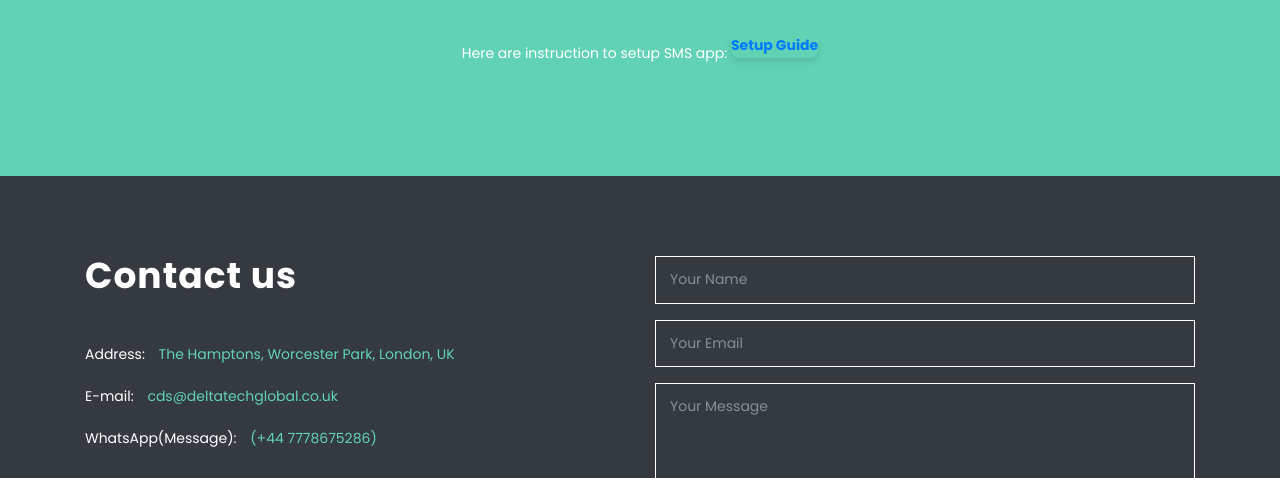
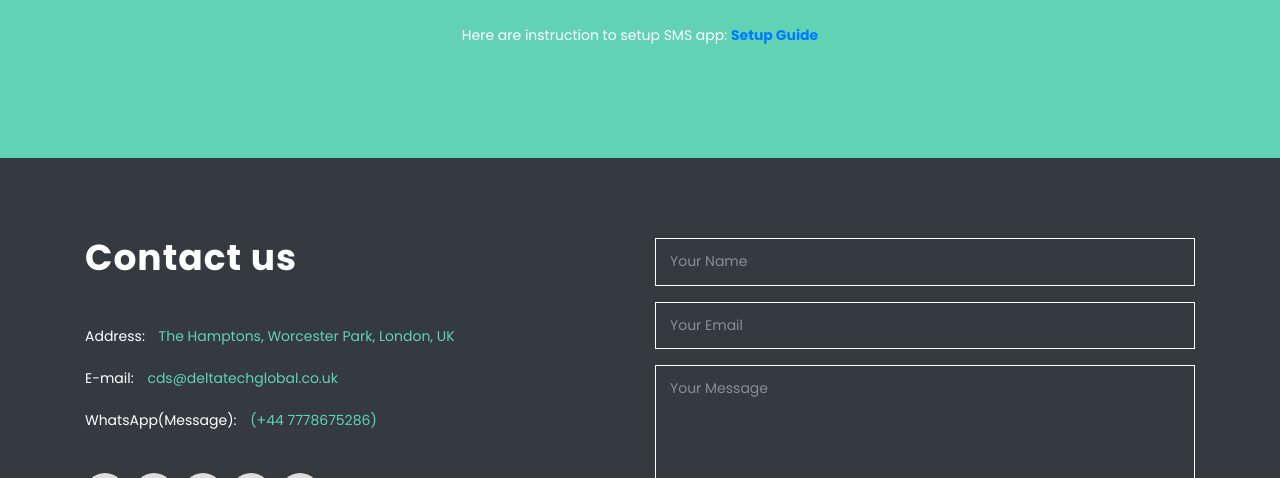
Before and after one commit to DeltaTechGlobal/cabdispatchsystem, a plain HTML site: page index.html in a window 1280 px wide. Shown: the part 3578-4056 px from the top of the page. Drawn offline with Linux system fonts and the light colour scheme.

Commit message:
fix link

```diff
--- a/index.html
+++ b/index.html
@@ -448,7 +448,7 @@
                             <img src="img/android-sms-gateway-logo.png" class="store-img" alt="Download Android SMS Gateway App"/>
                         </a>
                     </p>
-                    <p>Here are instruction to setup SMS app: <a href="sms-gateway.html" class="store-link" alt="SMS Setup Guide"><strong> Setup Guide </strong></a></p>
+                    <p>Here are instruction to setup SMS app: <a href="sms-gateway.html" alt="SMS Setup Guide"><strong> Setup Guide </strong></a></p>
                     </class>
                 </div>
             </div>
```
